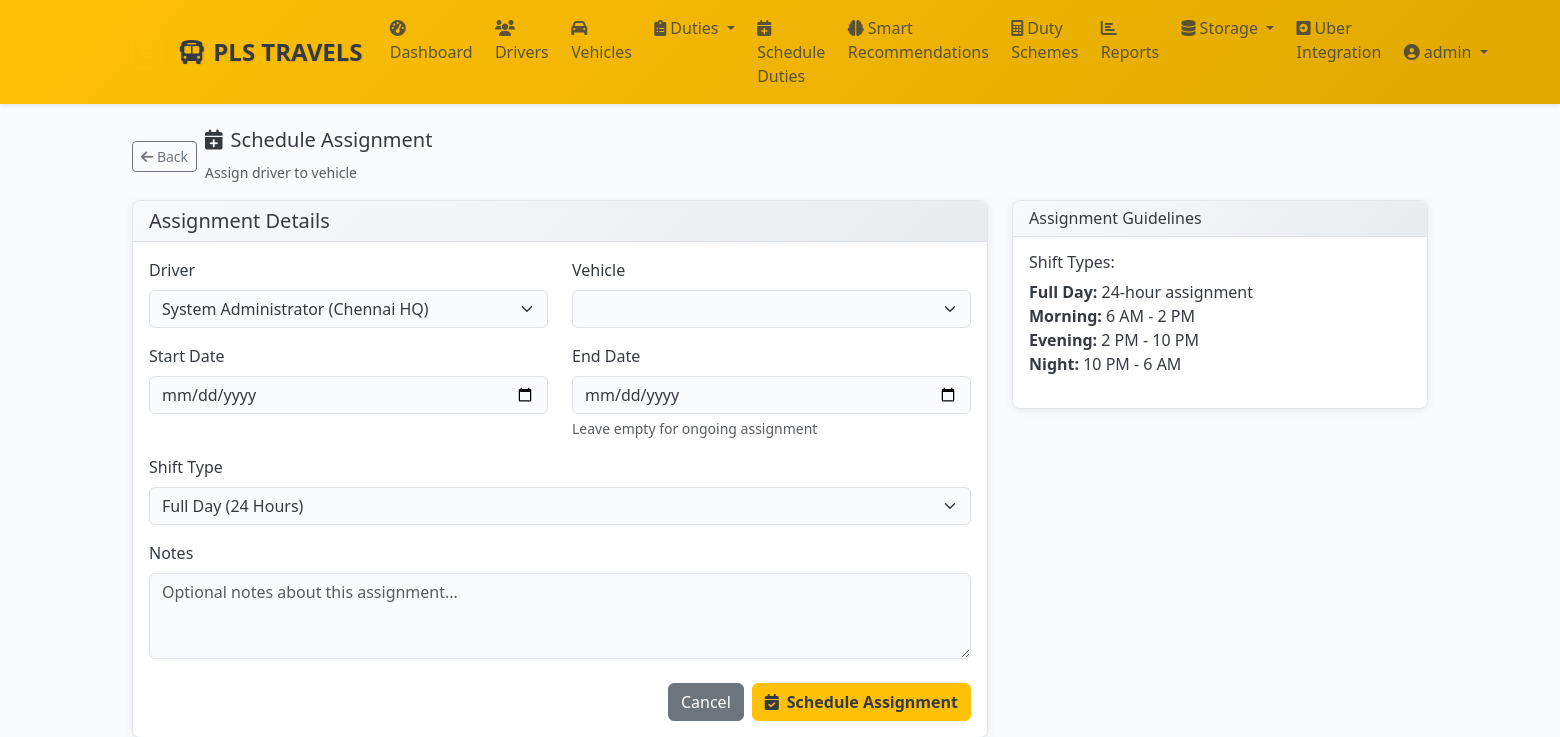
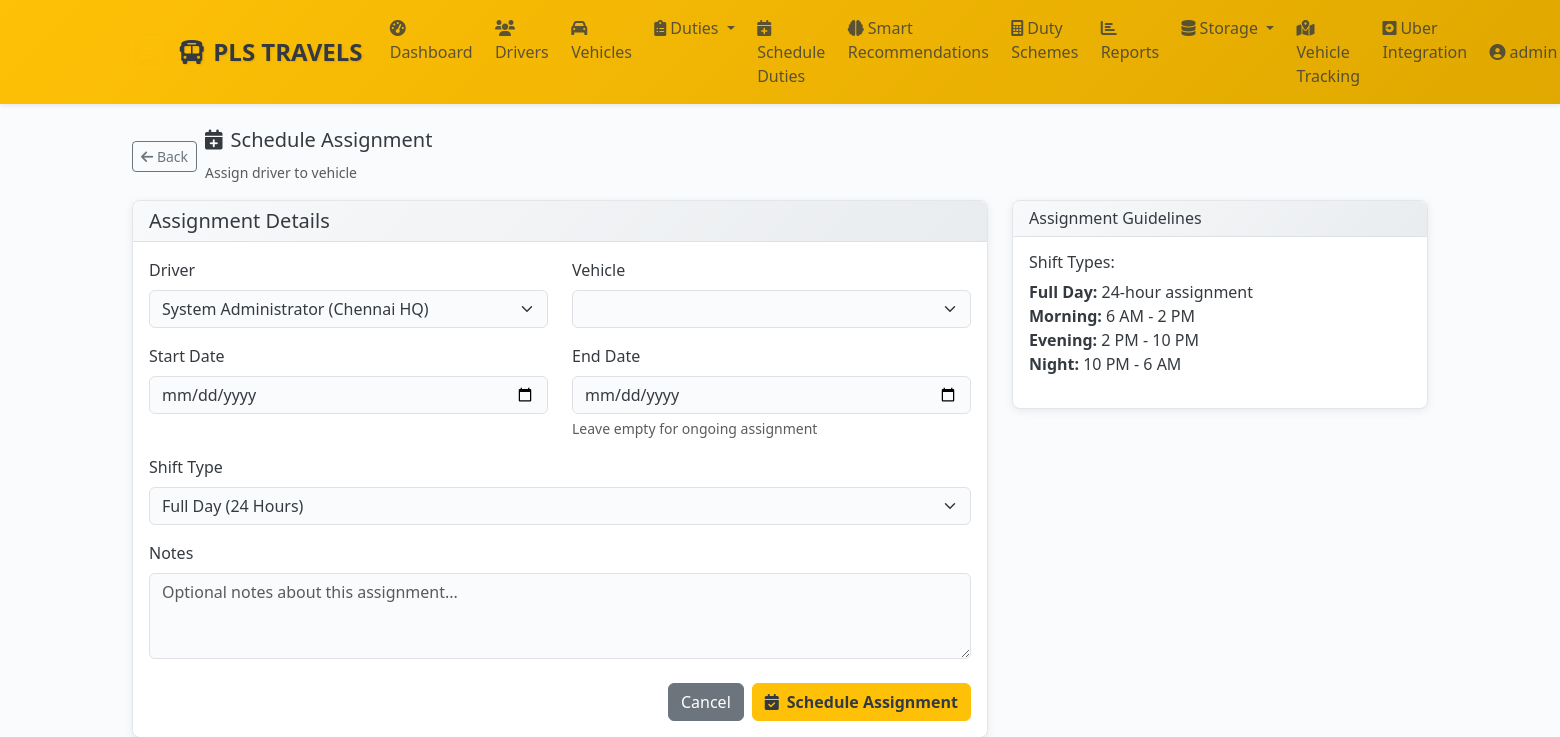
Before and after one commit to jyothilaxmika/pls_travels_webapp, a Flask app: page /admin/assignments/add in a window 1560 px wide. Shown: the top 737 px of the page. Run offline with Flask 3, Linux system fonts and the light colour scheme; a user stored in the database is signed in; lists and menus that the app fills with data are empty; some libraries are stand-ins or nearby versions.

Commit message:
Add vehicle tracking feature to the navigation menu
Adds a new "Vehicle Tracking" link to the navigation bar in base.html, pointing to the 'tracking.vehicle_map' endpoint.

Replit-Commit-Author: Agent
Replit-Commit-Session-Id: 41101f4e-4bd2-4af8-9151-09f7006711cc
Replit-Commit-Checkpoint-Type: intermediate_checkpoint
Replit-Commit-Screenshot-Url: https://storage.googleapis.com/screenshot-production-us-central1/01513e7b-5595-47a8-9245-1fda80e362cf/41101f4e-4bd2-4af8-9151-09f7006711cc/qaGgzLZ

```diff
--- a/templates/base.html
+++ b/templates/base.html
@@ -106,6 +106,11 @@
                                     <i class="fas fa-images me-2"></i>Photos Gallery
                                 </a></li>
                             </ul>
+                        </li>
+                        <li class="nav-item">
+                            <a class="nav-link" href="{{ url_for('tracking.vehicle_map') }}">
+                                <i class="fas fa-map-marked-alt me-1"></i>Vehicle Tracking
+                            </a>
                         </li>
                         <li class="nav-item">
                             <a class="nav-link" href="{{ url_for('admin.uber_integration') }}">
```
